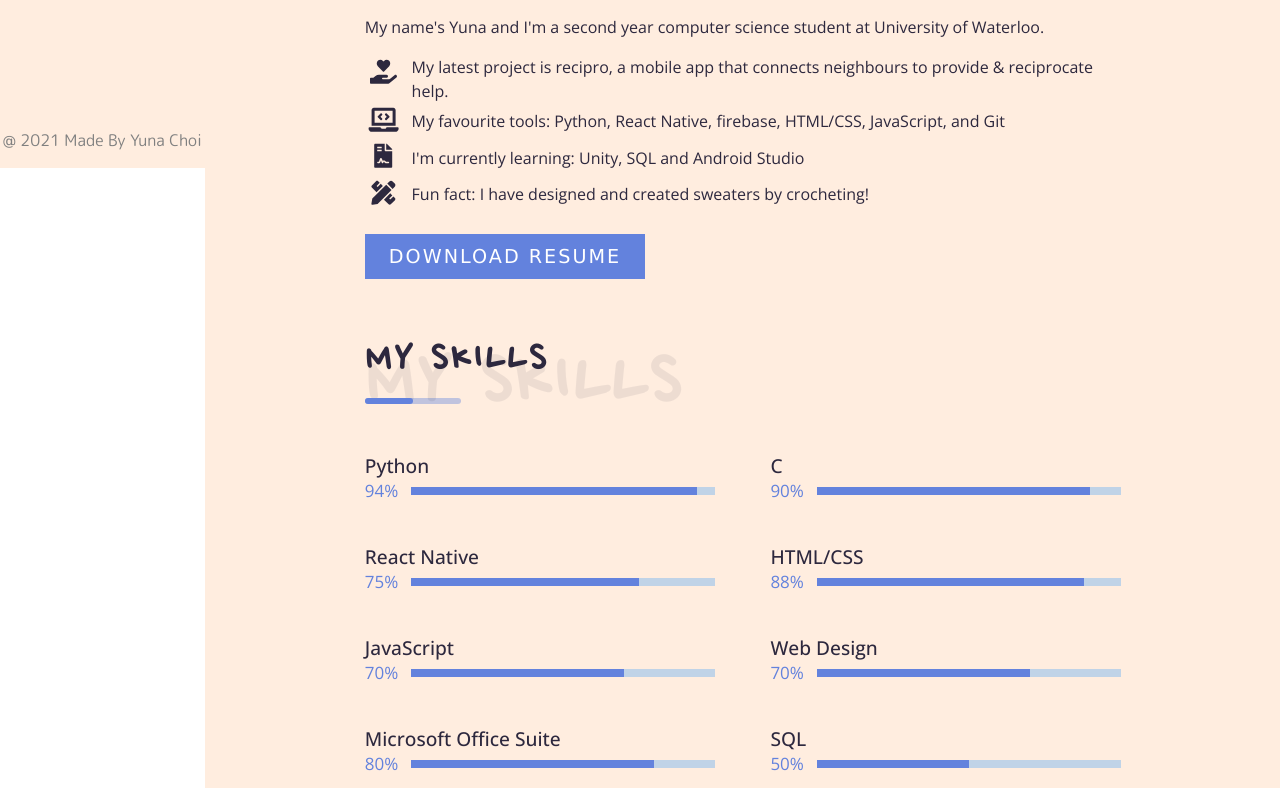
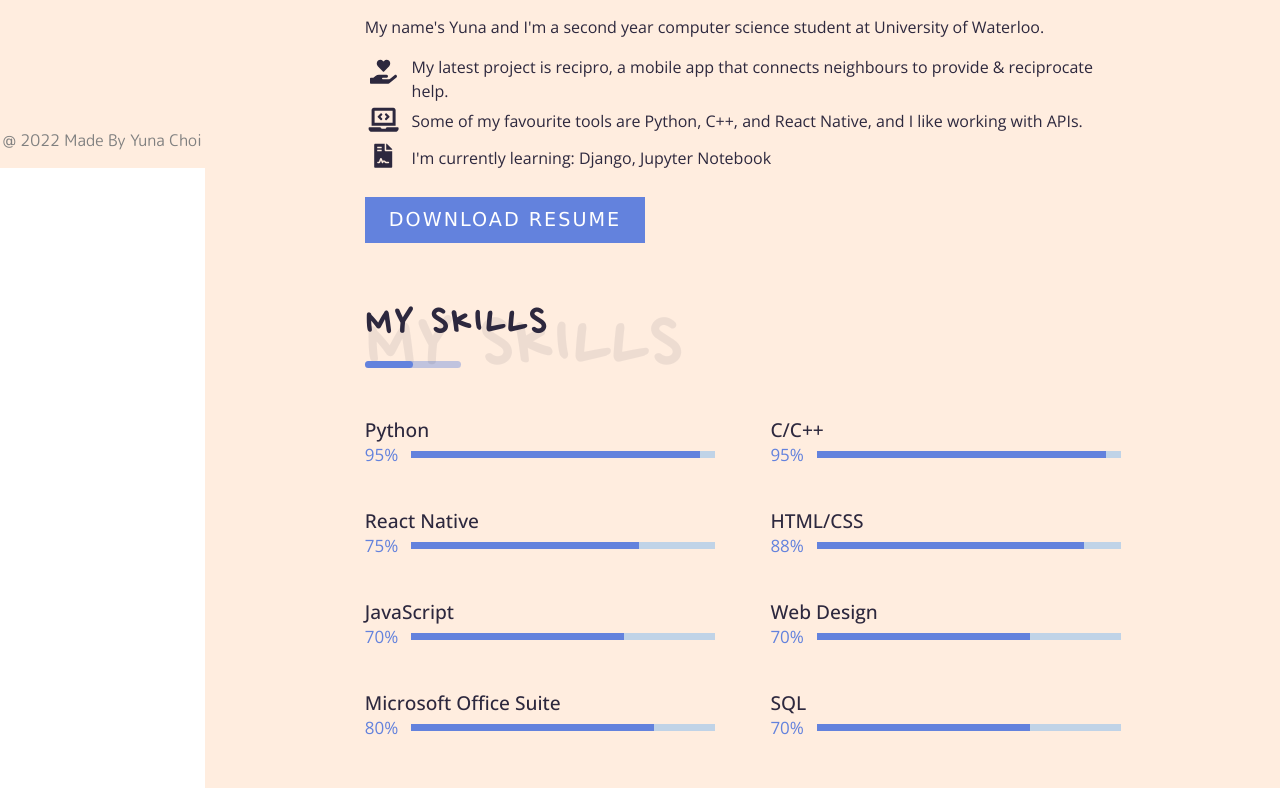
Before and after one commit to yuna17c/personal-website, a React (Create React App) app: page /about in a window 1280 px wide. Shown: the part 632-1420 px from the top of the page. Built offline with nearby package versions, Linux system fonts and the light colour scheme; a web font is replaced by a local one.

Commit message:
updated for fall 2022

```diff
--- a/src/Components/ImageSection.js
+++ b/src/Components/ImageSection.js
@@ -29,11 +29,11 @@ function ImageSection() {
                         <div className={"left-item"}><FontAwesomeIcon icon={faHandHoldingHeart} className={"abt-icon"}/></div>
                         <div className={"right-item"}><p>My latest project is recipro, a mobile app that connects neighbours to provide & reciprocate help. </p></div>
                         <div className={"left-item"}><FontAwesomeIcon icon={faLaptopCode} className={"abt-icon"}/></div>
-                        <div className={"right-item"}><p>My favourite tools: Python, React Native, firebase, HTML/CSS, JavaScript, and Git</p></div>
+                        <div className={"right-item"}><p>Some of my favourite tools are Python, C++, and React Native, and I like working with APIs.</p></div>
                         <div className={"left-item"}><FontAwesomeIcon icon={faFileContract} className={"abt-icon"}/></div>
-                        <div className={"right-item"}><p>I'm currently learning: Unity, SQL and Android Studio</p></div>
-                        <div className={"left-item"}><FontAwesomeIcon icon={faPencilRuler} className={"abt-icon"}/></div>
-                        <div className={"right-item"}><p>Fun fact: I have designed and created sweaters by crocheting!</p></div>
+                        <div className={"right-item"}><p>I'm currently learning: Django, Jupyter Notebook</p></div>
+                        {/* <div className={"left-item"}><FontAwesomeIcon icon={faPencilRuler} className={"abt-icon"}/></div>
+                        <div className={"right-item"}><p>Fun fact: I have designed and created sweaters by crocheting!</p></div> */}
                 </div>
                 <div className="btn">
                     <a href="https://drive.google.com/file/d/1UeP4h7aHOz7l6wI7ltMp6iXC8X_zcBQX/view" target="blank">
--- a/src/Components/NavBar.js
+++ b/src/Components/NavBar.js
@@ -41,7 +41,7 @@ function Navbar() {
 
                 <footer className="footer">
                     <p>
-                        @ 2021 Made By Yuna Choi
+                        @ 2022 Made By Yuna Choi
                     </p>
             </footer>
             </nav>
--- a/src/Pages/AboutPage.js
+++ b/src/Pages/AboutPage.js
@@ -14,14 +14,14 @@ function AboutPage() {
             <ImageSection />
             <Tittle title={'My Skills'} span={'My Skills'} />
             <div className="skillsContainer">
-                <SkillsSection skill={'Python'} progress={'94%'} width={'94%'} />
-                <SkillsSection skill={'C'} progress={'90%'} width={'90%'} />
+                <SkillsSection skill={'Python'} progress={'95%'} width={'95%'} />
+                <SkillsSection skill={'C/C++'} progress={'95%'} width={'95%'} />
                 <SkillsSection skill={'React Native'} progress={'75%'} width={'75%'} />
                 <SkillsSection skill={'HTML/CSS'} progress={'88%'} width={'88%'} />
                 <SkillsSection skill={'JavaScript'} progress={'70%'} width={'70%'} />
                 <SkillsSection skill={'Web Design'} progress={'70%'} width={'70%'} />
                 <SkillsSection skill={'Microsoft Office Suite'} progress={'80%'} width={'80%'} />
-                <SkillsSection skill={'SQL'} progress={'50%'} width={'50%'} />
+                <SkillsSection skill={'SQL'} progress={'70%'} width={'70%'} />
                 {/* <SkillsSection skill={'UI/Ux Design'} progress={'76%'} width={'76%'} /> */}
             </div>
 
@@ -33,7 +33,7 @@ function AboutPage() {
                 list2={'Participated in the development of Amplero, an AI based messaging app and Tikitapu, a data pipeline. '}
                 list3={'Created and maintained 100+ documentations for automated and manual testing'}
                 list4={'Interacted with the team to discuss code reviews and test analysis'}
-                where={'Novantas Inc.'} date={' MAY 2021 - AUG 2021'} link={"https://www.novantas.com/"}
+                where={'Curinos Inc.'} date={' MAY 2021 - AUG 2021'} link={"https://curinos.com/"}
                 />
                 <ServicesSection image={intelligence} title={'Math Tutor'} where={'Marc Andrei Tutoring'}
                 date={'SEP 2018 - APR 2020'} link={'https://www.marcandrei.com/'}
--- a/src/Pages/ContactPage.js
+++ b/src/Pages/ContactPage.js
@@ -17,8 +17,8 @@ function ContactPage() {
             </div>
             <div className="ContactPage">
                 <div className="description">
-                    <h5>I'm looking for winter 2021/2022 opportunities!</h5>
-                    <p>I'm interested in full stack/app development and data science positions for the winter of 2021/2022. Available remotely and in-person in the GTA area.</p>
+                    <h5>I'm looking for fall 2022 opportunities!</h5>
+                    <p>I'm interested in full stack/app development and data science positions.</p>
                 </div>
                 {/* <div className="map-sect">
                     <iframe src="https://www.google.com/maps/embed?pb=!1m18!1m12!1m3!1d2519.700327595181!2d-0.13858868403737226!3d50.836714467337785!2m3!1f0!2f0!3f0!3m2!1i1024!2i768!4f13.1!3m3!1m2!1s0x487585104ec1fe1b%3A0x28b5349b15ce0c4d!2sLondon%20Road%20(Brighton)%20Train%20Station%20-%20Southern%20Railway!5e0!3m2!1sen!2suk!4v1611468671158!5m2!1sen!2suk" width="600" height="450" frameBorder="0" style={{border:0}} allowFullScreen="" aria-hidden="false" tabIndex="0"></iframe>
--- a/src/Pages/HomePage.js
+++ b/src/Pages/HomePage.js
@@ -13,7 +13,7 @@ function HomePage() {
                     Hi, I am
                     <div className="rotation">
                         <span> Yuna Choi.</span>
-                        <span> a developer.</span>
+                        <span> a data scientist.</span>
                         <span> an athlete.</span>
                         <span> a student.</span>
                         <span> a tech enthusiast.</span>
@@ -21,7 +21,7 @@ function HomePage() {
                 </h1>
                 <p className="h-sub-text">
                     I'm a computer science student at University of Waterloo.
-                    I love creating apps and softwares and some of the areas of my interests include: fintech, machine learning, software development, data science and game development.
+                    I love creating apps and softwares and some of the areas of my interests include: fintech, machine learning, software development, and data science.
                     In my free time, you'll find me playing sports (probably tennis and ping pong), watching movies and crocheting.
                     Learn more about <Link to="about" className="links">me</Link>, <Link to="portfolios" className="links">my projects</Link> and <Link to="blogs" className="links">my interests.</Link>
                 </p>
--- a/src/styles/_typography.scss
+++ b/src/styles/_typography.scss
@@ -106,7 +106,7 @@
             color: rgb(234, 70, 70);
         }
         .yt:hover {
-            color: #864fab;
+            color: #A675A9;
         }
     }
 }
```
Also changed, not shown: 1 other file (tests, documents, lock files or other folders).
